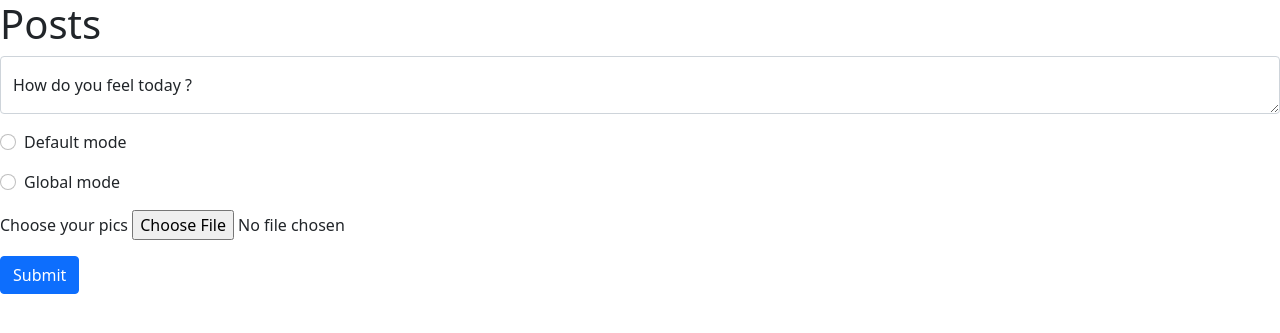
After one commit to s3891667/Full_Stack_Website, a PHP site: page /user_profile.php in a window 1280 px wide. The commit adds this page. Shown: the top 333 px of the page. Run offline with PHP 8.4, Linux system fonts and the light colour scheme.

Commit message:
add user_profile.php + currently adding post function as well as users' role

```diff
--- a/home.php
+++ b/home.php
@@ -1,9 +1,7 @@
 <?php
  session_start();
 
- ?>
-
-
+?>
 <!DOCTYPE html>
 <html lang="en">
 <head>
@@ -32,6 +30,7 @@
             <a class="nav nav_setcolor" href="#">Trending Post</a>
             <a class="nav nav_setcolor" href="./login.html">Log In</a>
             <a class="nav nav_setcolor" href="./logout.php">Logout</a>
+            <a class="nav nav_setcolor"  href="./user_profile.php">Profile</a>
         </div>
             <!-- Search Bar -->
         <div>
--- a/logout.php
+++ b/logout.php
@@ -1,7 +1,7 @@
 <?php
 session_start();
 unset($_SESSION["id"]);
-unset($_SESSION["name"]);
+unset($_SESSION["user"]);
 session_destroy();
 header("Location:login.html");
 ?>
--- /dev/null
+++ b/user_profile.php
@@ -0,0 +1,55 @@
+<?php
+session_start();
+?>
+
+<!DOCTYPE html>
+<html lang="en">
+<head>
+    <meta charset="UTF-8">
+    <meta http-equiv="X-UA-Compatible" content="IE=edge">
+    <meta name="viewport" content="width=device-width, initial-scale=1.0">
+    <title>Document</title>
+    <link rel="stylesheet" href="./css/bootstrap.css">
+</head>
+<body>
+    <form method="post" >
+        <h1>Posts </h1>
+        <div id="container1" class="form-floating mb-3">
+            <textarea class="form-control" placeholder="Leave a comment here" id="text"></textarea>
+            <label for="floatingTextarea">How do you feel today ?</label>
+        </div>
+        <div class="mb-3 form-check">
+            <input class="form-check-input" type="radio" name="flexRadioDefault" id="flexRadioDefault2">
+            <label class="form-check-label" for="flexRadioDefault2">
+            Default mode
+            </label>
+        </div>
+            <div class=" mb-3 form-check">
+            <input class="form-check-input" type="radio" name="flexRadioDefault" id="flexRadioDefault1">
+            <label class="form-check-label" for="flexRadioDefault1">
+            Global mode
+            </label>
+        </div>
+        <div class="mb-3 form-group">
+            <div class="custom-file">
+            <label id="avatar_label" class="custom-file-label" for="customFile">Choose your pics</label>
+            <input name="avatar" class="custom-file-input" type="file" id="avatar" >
+            </div>
+        </div>
+        <button type="submit" class="btn btn-primary">Submit</button>
+    </form>
+</body>
+
+    <script>
+        // var elements = document.querySelector("#container1");
+        // var ele = elements.querySelectorAll("input");
+
+        // function create_post(text) {
+        //     // post.style.display =  'block';
+        //     // gloal.style.display = 'block';
+        //     // default_check.style.display = 'block';
+        //     ele.style.visibility ="hidden";
+        // };
+
+    </script>
+</html>
```
Also changed, not shown: accounts.xml (+5 -5 lines), data_check.php (+4 -6 lines), data_saving.php (+11 -7 lines), posts.xml (+7 -0 lines), signUp.html (+2 -5 lines).
